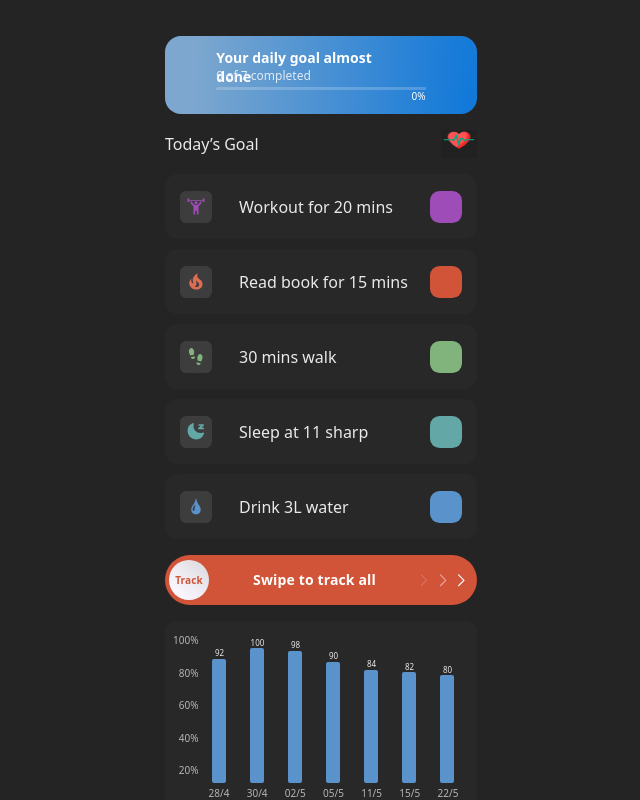
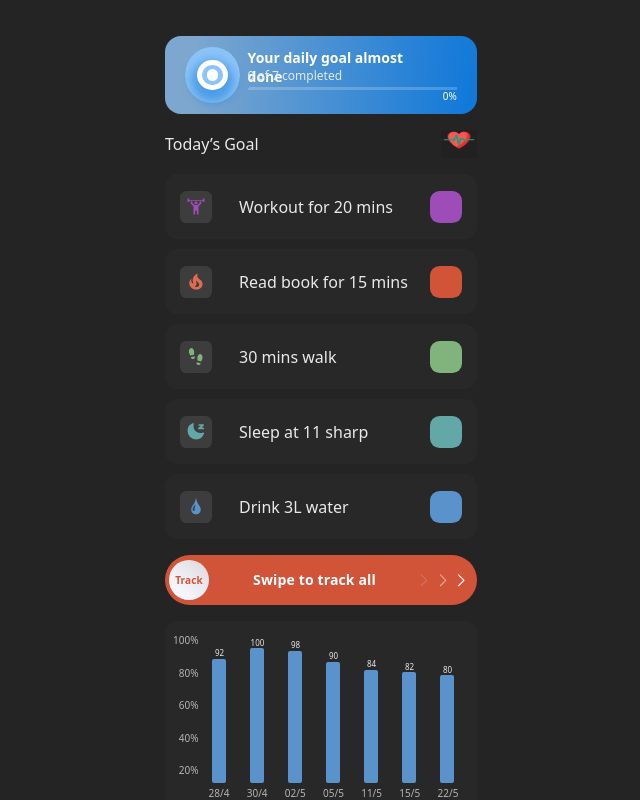
Before and after one commit to arcc-hitt/Tracker, a React (Vite) app: page / in a window 1280 px wide. Shown: the top 800 px of the page, without its empty margins (319-959 px from the left). Built offline with nearby package versions, Linux system fonts and the light colour scheme.

Commit message:
add progress icon

```diff
--- a/src/components/Progress.jsx
+++ b/src/components/Progress.jsx
@@ -21,6 +21,32 @@ const Progress = () => {
     return (
         <div className='w-full h-auto flex justify-center items-center'>
             <div className='w-[312px] h-[78px] gap-0 rounded-2xl bg-custom-radial flex justify-center items-center'>
+            <div className='w-[54.5px] h-[55.73px] flex justify-center items-center mr-2'>
+                    <div className='relative w-full h-full flex justify-center items-center'>
+                        <img
+                            src="/assets/bullseye.png"
+                            alt="icon"
+                            className='absolute mix-blend-color'
+                            style={{ mixBlendMode: 'multiply' }}
+                        />
+                        <div
+                            className='absolute w-full h-full rounded-full'
+                            style={{ backgroundColor: '#8cc4f8', opacity: 1 }}
+                        />
+                        <div
+                            className='absolute w-[31.28px] h-[30.77px] rounded-full'
+                            style={{ backgroundColor: '#FFFFFF', opacity: 1, boxShadow: '0 6px 10px 6px rgba(14, 119, 217, 0.5)' }}
+                        />
+                        <div
+                            className='absolute w-[20.34px] h-[19.94px] rounded-full'
+                            style={{ backgroundColor: '#8cc4f8', opacity: 1 }}
+                        />
+                        <div
+                            className='absolute w-[11.6px] h-[11.36px] rounded-full'
+                            style={{ backgroundColor: '#FFFFFF', opacity: 1 }}
+                        />
+                    </div>
+                </div>
                 <div className='w-[209.32px] h-auto min-h-[51.37px] gap-3 flex flex-col'>
                     <div className='w-auto h-auto min-h-[26px] min-w-[196px] gap-2 flex flex-col'>
                         <span className='w-[192px] h-[10px] font-dm-sans text-sm font-bold leading-[18.55px] text-left text-[#FFFFFF]'>
```
